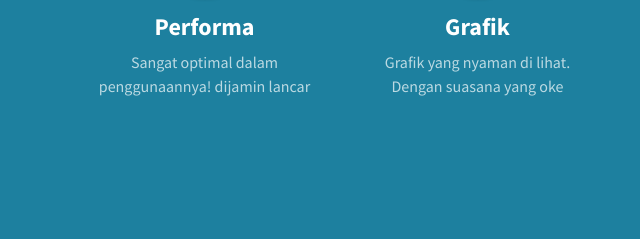
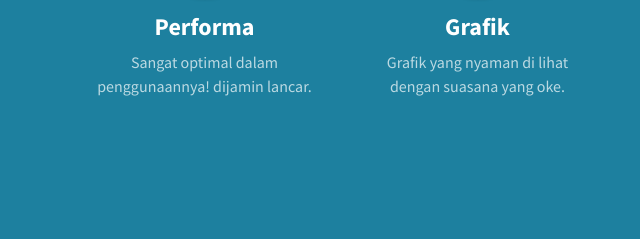
Before and after one commit to smoonknight/PLTS-Simulator, a plain HTML site: page index.html in a window 1280 px wide. Shown: the part 1590-1829 px from the top of the page, 26-666 px from the left. Drawn offline with nearby package versions, Linux system fonts and the light colour scheme.

Commit message:
Add PLTS Simulator Web

```diff
--- a/index.html
+++ b/index.html
@@ -51,12 +51,12 @@
                     <div class="col-lg-3 col-md-6 mb-5 mb-lg-0">
                         <span class="service-icon rounded-circle mx-auto mb-3"><i class="fa-solid fa-gauge"></i></span>
                         <h4><strong>Performa</strong></h4>
-                        <p class="text-faded mb-0">Sangat optimal dalam penggunaannya! dijamin lancar</p>
+                        <p class="text-faded mb-0">Sangat optimal dalam penggunaannya! dijamin lancar.</p>
                     </div>
                     <div class="col-lg-3 col-md-6 mb-5 mb-lg-0">
                         <span class="service-icon rounded-circle mx-auto mb-3"><i class="fa-solid fa-palette"></i></span>
                         <h4><strong>Grafik</strong></h4>
-                        <p class="text-faded mb-0">Grafik yang nyaman di lihat. Dengan suasana yang oke</p>
+                        <p class="text-faded mb-0">Grafik yang nyaman di lihat dengan suasana yang oke.</p>
                     </div>
                     <div class="col-lg-3 col-md-6 mb-5 mb-md-0">
                         <span class="service-icon rounded-circle mx-auto mb-3"><i class="fa-solid fa-wand-magic-sparkles"></i></span>
```
